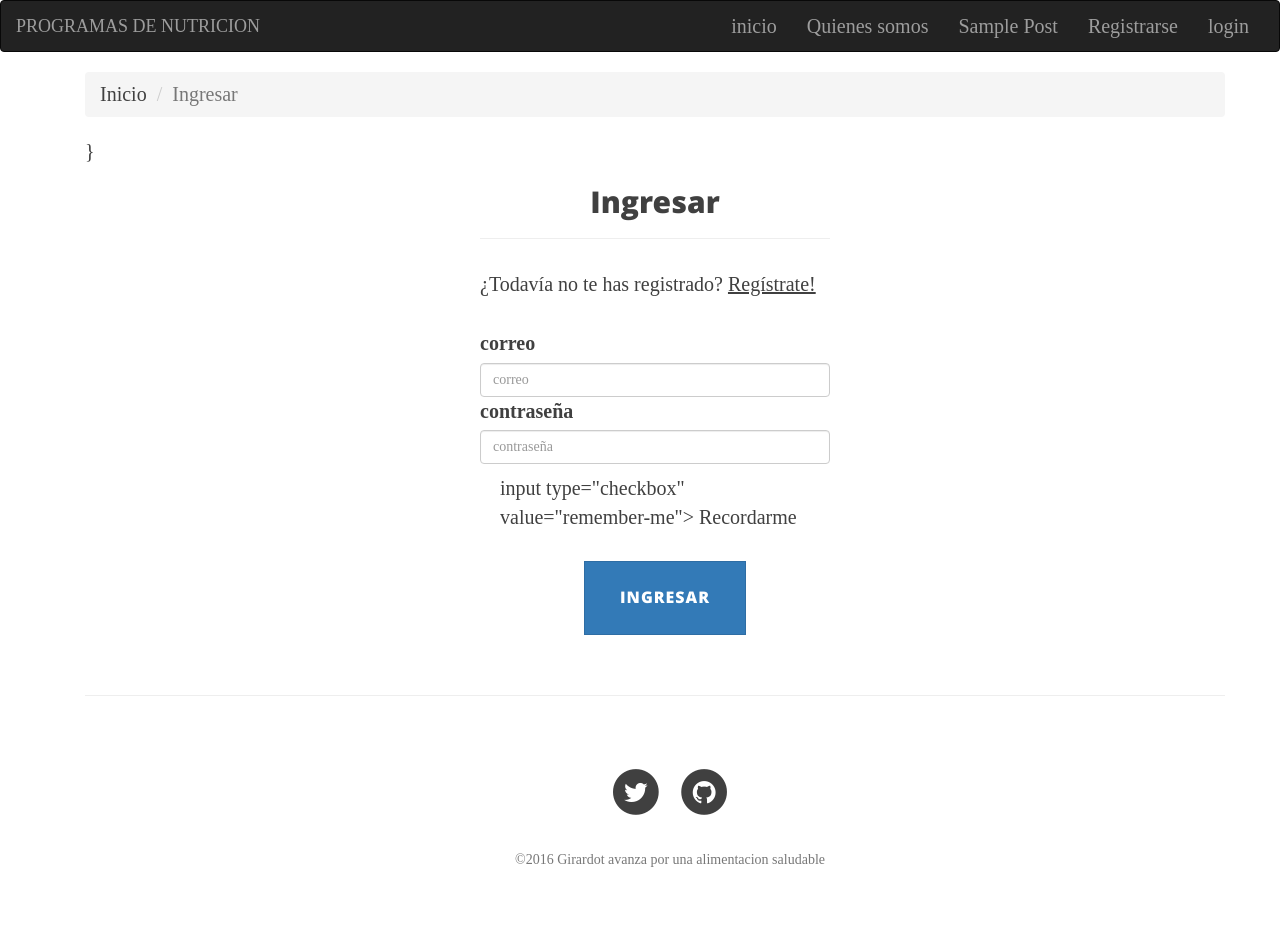
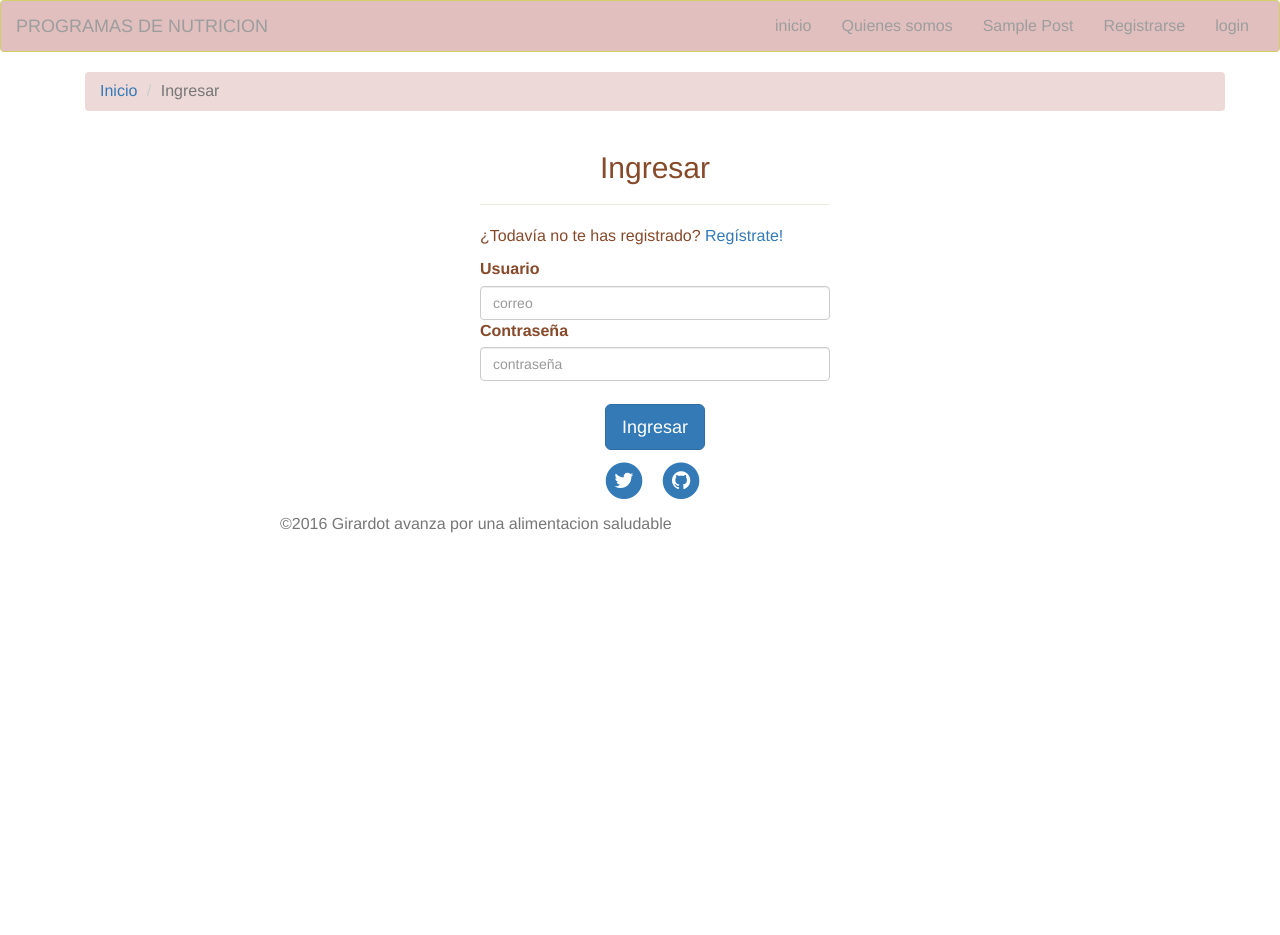
Before and after one commit to leidymarcela/programas_Nutricion, a Django app: page /login in a window 1280 px wide. After the commit the page ends 533 px from the top, so only its background shows below. Run offline with Django 3.2, Linux system fonts and the light colour scheme; parts of the project's set-up code (start-up, migrations or seed data) failed here and were passed over; some libraries are stand-ins or nearby versions; some web fonts are replaced.

Commit message:
aplicando cambios a formularios

```diff
--- a/programas_nutricion/urls.py
+++ b/programas_nutricion/urls.py
@@ -13,6 +13,7 @@ Including another URLconf
     1. Import the include() function: from django.conf.urls import url, include
     2. Add a URL to urlpatterns:  url(r'^blog/', include('blog.urls'))
 """
+
 from django.conf.urls import url, include
 from django.contrib import admin
 from trabajo_final.views import *
--- /dev/null
+++ b/static/css/style.css
@@ -0,0 +1,62 @@
+
+
+.navbar-inverse {
+    background-color: rgba(204, 147, 145, 0.59);
+    border-color: #d2cf6a;
+}
+body {
+    font-family: "Helvetica Neue",Leelawadee, 'Times New Roman', serif,Lora, 'Times New Roman', serif,sans-serif;
+    font-size: 16px;
+    line-height: 1.42857143;
+    color: rgba(116, 46, 10, 0.87);
+    /*
+    background-color: #999999;*/
+
+}
+.fondo{
+    background: url(../img/fondorosa.jpg)repeat;
+}
+.breadcrumb {
+    padding: 8px 15px;
+    margin-bottom: 20px;
+    list-style: none;
+    background-color: rgba(204, 147, 145, 0.35);
+    border-radius: 4px;
+}
+hr {
+    margin-top: 20px;
+    margin-bottom: 20px;
+    border: 0;
+    border-top: 1px solid #e8eed8;
+}
+
+
+hr.small {
+    max-width: 100px;
+    margin: 15px auto;
+    border-width: 4px;
+    border-color: #fff;
+}
+.site-heading{
+    font-family: "sans-serif";
+    font-size: 80px;
+    line-height:5;
+    color: rgba(7, 9, 44, 0.87);
+}
+.intro-header {
+    background-image: url('../img/encabazado6.jpg');
+    background-color: #808080;
+    background: no-repeat center center;
+    background-attachment: scroll;
+    -webkit-background-size: cover;
+    -moz-background-size: cover;
+    background-size: cover;
+    -o-background-size: cover;
+    margin-bottom: 50px;
+}
+.intro-header .site-heading,
+.intro-header .post-heading,
+.intro-header .page-heading {
+    padding: 100px 0 50px;
+    color: #07092c;
+}
--- a/templates/index.html
+++ b/templates/index.html
@@ -58,11 +58,6 @@
                 </div>
                 <hr>
                 <!-- Pager -->
-                <ul class="pager">
-                    <li class="next">
-                        <a href="#">volver &rarr;</a>
-                    </li>
-                </ul>
             </div>
         </div>
     </div>
--- a/templates/login.html
+++ b/templates/login.html
@@ -11,8 +11,12 @@
         <li class="active">Ingresar</li>
     </ol>
 
+    {% if error %}
+      <div class="alert alert-danger"> {{ error }} </div>
+    {% endif %}
+
     <div class="box_signin">
-        <form class="form-signin" action="" method="post">}
+        <form class="form-signin" action="" method="post">
             {% csrf_token %}
 
             <div class="container-fluid">
@@ -23,16 +27,11 @@
 
             <hr />
             <p>¿Todavía no te has registrado? <a href="{% url 'contact' %}">Regístrate!</a></p>
-            <label for="exampleInputEmail1">correo</label>
-            <input type="email" name="email" class="form-control" id="exampleInputEmail1" placeholder="correo"></h4>
-            <label for="exampleInputPassword1">contraseña</label>
-            <input type="password" name="clave" class="form-control" id="exampleInputPassword1" placeholder="contraseña"></h4>
-            <div class="checkbox">
+            <label for="id_usuario">Usuario</label>
+            <input type="text" name="usuario" class="form-control" id="id_usuario" placeholder="correo"></h4>
+            <label for="id_clave">Contraseña</label>
+            <input type="password" name="clave" class="form-control" id="id_clave" placeholder="contraseña"></h4>
 
-                <label>
-                    <bel>input type="checkbox" value="remember-me"> Recordarme
-                </la
-            </div>
             <br />
             <p class="text-center">
                 <button type="submit" class="btn btn-primary btn-lg">Ingresar</button>
@@ -45,5 +44,5 @@
     </div>
 
 
-<hr>
+
 {% endblock %}
--- a/templates/static.html
+++ b/templates/static.html
@@ -11,16 +11,17 @@
 
     <title>{% block title %} {% endblock %}</title>
 
+
     <!-- Bootstrap Core CSS -->
     <link href="/static/css/bootstrap.min.css" rel="stylesheet">
 
     <!-- Custom CSS -->
-    <link href="/static/css/clean-blog.min.css" rel="stylesheet">
+    <link href="/static/css/style.css" rel="stylesheet">
 
     <!-- Custom Fonts -->
     <link href="http://maxcdn.bootstrapcdn.com/font-awesome/4.1.0/css/font-awesome.min.css" rel="stylesheet" type="text/css">
     <link href="/static/css/google.css" rel='stylesheet' type='text/css'>
-    <link href="/static/css/css.css"rel='stylesheet' type='text/css'>
+    <link href="/static/css/css.css" rel='stylesheet' type='text/css'>
 
     <!-- HTML5 Shim and Respond.js IE8 support of HTML5 elements and media queries -->
     <!-- WARNING: Respond.js doesn't work if you view the page via file:// -->
--- a/trabajo_final/views.py
+++ b/trabajo_final/views.py
@@ -1,34 +1,96 @@
 # -*- encoding: utf-8 -*-
 from django.shortcuts import render, render_to_response
+from django.template import RequestContext
+from django.contrib import auth
+from django.http import HttpResponseRedirect
+from django.contrib.auth.decorators import login_required
+from django.core.exceptions import NON_FIELD_ERRORS
+from .validators import FormRegistroValidator,FormLoginValidator
 
-# Create your views here.
+#Create your views here.
 
-def index (request):
-    """ view principal
+def index(request):
+    """view principal
     """
-    return render_to_response('index.html')
+    return render_to_response('index.html', context_instance = RequestContext(request) )
 
-def contact (request):
-    """ view principal
-    """
-    return render_to_response('contact.html')
-
-
-def about (request):
-    """view del acerca de ...
-    """
-    return render_to_response('about.html')
-
-def login (request):
+def login(request):
     """view del login
     """
-    return render_to_response('login.html')
+    #Verificamos que los datos lleguen por el methodo POST
+
+    if request.method == 'POST':
+        #Cargamos el formulario (ver forms.py con los datos del POST)
+        validator = FormLoginValidator(request.POST)
+        #formulario = LoginForm(data = request.POST)
+        #Verificamos que los datos esten correctos segun su estructura
+
+        if validator.is_valid():
+            # Capturamos las variables que llegan por POST
+            usuario = request.POST['usuario']
+            clave = request.POST['clave']
+            auth.login(request, validator.acceso) # Crear una sesion
+            return HttpResponseRedirect('/home')
+        else:
+            return render_to_response('login.html', {'error': validator.getMessage() } , context_instance = RequestContext(request))
+
+    return render_to_response('login.html', context_instance = RequestContext(request))
+
 
 def search(request):
     """view de los resultados de busqueda
     """
     return render_to_response('login.html')
 
+@login_required(login_url="/login")
 
-def post (request):
-    return render_to_response('post.html')
+
+def about(request):
+    """view del acerca de ...
+    """
+    return render_to_response('about.html')
+def post(request):
+    """view principal
+    """
+    return render_to_response('post.html' )
+
+def contacto(request):
+    """view del profile
+    """
+    return render_to_response('contact.html')
+
+@login_required(login_url="/login") # Protegemos la vista con el decorador del loguin para que solo pueda ingresar un usuario logueado
+def logout(request):
+    auth.logout(request)
+    return HttpResponseRedirect("/login")
+
+
+
+from django.contrib.auth.hashers import make_password
+from .models import Usuario
+from validators import Validator
+def contact(request):
+    """view del profile
+    """
+
+    error = False
+    if request.method == 'POST':
+        validator = FormRegistroValidator(request.POST)
+        validator.required = ['nombre', 'apellidos', 'email','password1']
+
+        if validator.is_valid():
+            usuario = Usuario()
+            #p = Persona.objects.get(documento = '123123123321')
+            usuario.first_name = request.POST['nombre']
+            usuario.last_name = request.POST['apellidos']
+            usuario.username = request.POST['email']
+            usuario.email = request.POST['email']
+            usuario.password = make_password(request.POST['password1'])
+            #TODO: ENviar correo electronico para confirmar cuenta
+            usuario.is_active = True
+            usuario.save()
+            return render_to_response('contact.html', {'success': True  } , context_instance = RequestContext(request))
+        else:
+            return render_to_response('contact.html', {'error': validator.getMessage() } , context_instance = RequestContext(request))
+        # Agregar el usuario a la base de datos
+    return render_to_response('contact.html', context_instance = RequestContext(request))
```
Also changed, not shown: templates/contact.html (+22 -6 lines), trabajo_final/models.py (+6 -20 lines), trabajo_final/validators.py (added, +62 -0 lines), static/img/encabazado6.jpg (added), static/img/fondorosa.jpg (added).
